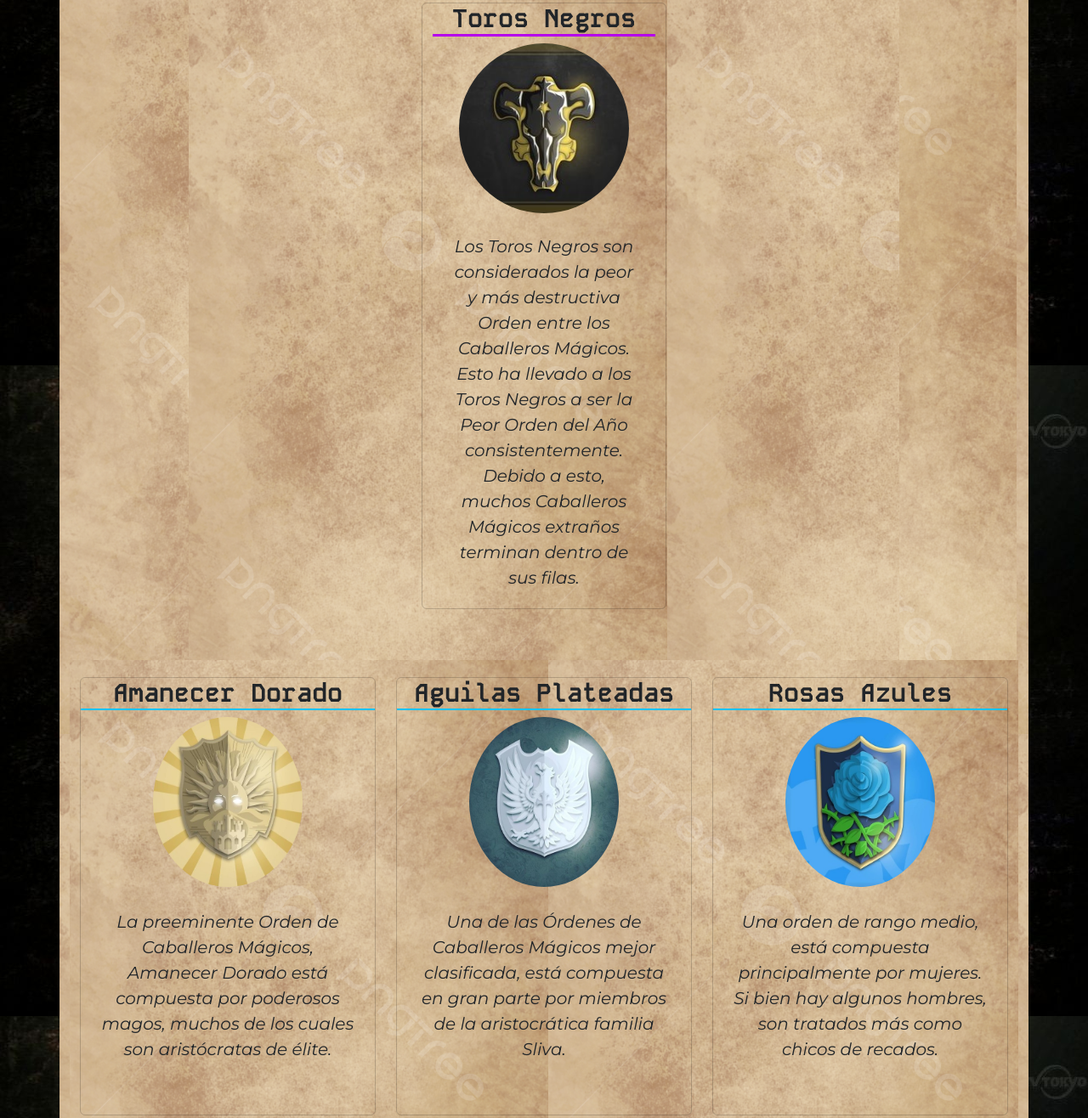
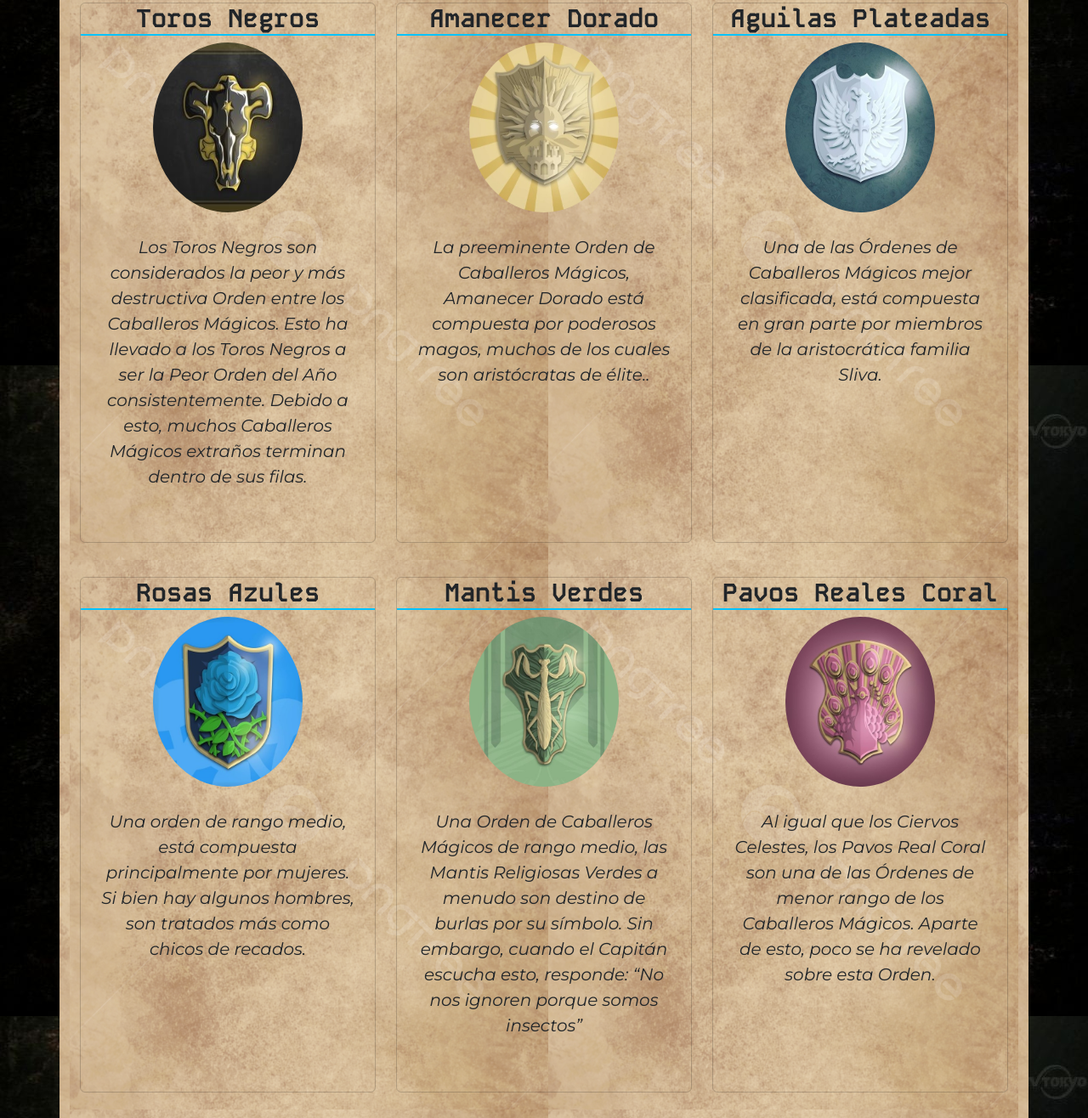
Before and after one commit to Lucas-Tejerina/Proyecto-Final-Tejerina, a plain HTML site: page pages/ordenes.html in a window 1280 px wide. Shown: the part 390-1706 px from the top of the page at 85% size. Drawn offline with nearby package versions, Linux system fonts and the light colour scheme.

Commit message:
se modificaron las cards de ordenes

```diff
--- a/pages/ordenes.html
+++ b/pages/ordenes.html
@@ -34,20 +34,19 @@
         <section class="container">
         <h1>Ordenes</h1>
         <p>En Black Clover, los Caballeros Mágicos sirven como protectores del Reino del Trébol al evitar las amenazas externas e internas. Como una organización de prestigio, muchos aspirantes a magos se postulan para ingresar en sus filas. Dado que los deberes de un Caballero Mágico a menudo se centran en el combate, los enlistados deberán poseer un increíble talento mágico y marcial. Esto hace que el examen de ingreso sea difícil, deslumbrando los sueños de muchos jóvenes de ojos estrellados. A los que tengan la suerte de pasar los exámenes se les permite ingresar a una de las nueve Órdenes de Caballeros Mágicos.</p>
-        <section>
-            <div class="card container" style="width: 18rem;">
-                <h2 class="card-title">Toros Negros</h2>
-                <div class="container">
-                    <a href="#toros-negros">
-                        <img src="./../img/imagenes-index/imagenes-ordenes/Toros Negros.jpg" class="card-img-top" alt="logo-toros-negros">
-                    </a>
+        <section class="container">
+            <div class="row row-cols-1 row-cols-sm-2 row-cols-md-3 g-4">
+                <div class="col">
+                    <div class="card h-100">
+                        <h4 class="card-title">Toros Negros</h4>
+                        <a href="#toros-negros">
+                            <img src="./../img/imagenes-index/imagenes-ordenes/Toros Negros.jpg" class="card-img-top container" alt="logo-toros-negros">
+                        </a>
+                        <div class="card-body">
+                            <p class="card-text">Los Toros Negros son considerados la peor y más destructiva Orden entre los Caballeros Mágicos. Esto ha llevado a los Toros Negros  a ser la Peor Orden del Año consistentemente. Debido a esto, muchos Caballeros Mágicos extraños terminan dentro de sus filas.</p>
+                        </div>
+                    </div>
                 </div>
-                <div class="card-body">
-                    <p class="card-text">Los Toros Negros son considerados la peor y más destructiva Orden entre los Caballeros Mágicos. Esto ha llevado a los Toros Negros  a ser la Peor Orden del Año consistentemente. Debido a esto, muchos Caballeros Mágicos extraños terminan dentro de sus filas.</p>
-                </div>
-        </section>
-        <section class="container">
-            <div class="row row-cols-1 row-cols-md-3 g-4">
                 <div class="col">
                     <div class="card h-100">
                         <h4 class="card-title">Amanecer Dorado</h4>
@@ -55,7 +54,7 @@
                             <img src="./../img/imagenes-index/imagenes-ordenes/Amanecer Dorado.jpg" class="card-img-top container" alt="logo-amanecer-dorado">
                         </a>
                         <div class="card-body">
-                            <p class="card-text">La preeminente Orden de Caballeros Mágicos, Amanecer Dorado está compuesta por poderosos magos, muchos de los cuales son aristócratas de élite.</p>
+                            <p class="card-text">La preeminente Orden de Caballeros Mágicos, Amanecer Dorado está compuesta por poderosos magos, muchos de los cuales son aristócratas de élite..</p>
                         </div>
                     </div>
                 </div>
@@ -70,6 +69,10 @@
                         </div>
                     </div>
                 </div>
+            </div>
+        </section>
+        <section class="container">
+            <div class="row row-cols-1 row-cols-sm-2 row-cols-md-3 g-4">
                 <div class="col">
                     <div class="card h-100">
                         <h4 class="card-title">Rosas Azules</h4>
@@ -81,10 +84,6 @@
                         </div>
                     </div>
                 </div>
-            </div>
-        </section>
-        <section class="container">
-            <div class="row row-cols-1 row-cols-md-3 g-4">
                 <div class="col">
                     <div class="card h-100">
                         <h4 class="card-title">Mantis Verdes</h4>
@@ -92,13 +91,13 @@
                             <img src="./../img/imagenes-index/imagenes-ordenes/Mantis Verdes.jpg" class="card-img-top container" alt="logo-mantis-verdes">
                         </a>
                         <div class="card-body">
-                            <p class="card-text">Una Orden de Caballeros Mágicos de rango medio, las Mantis Religiosas Verdes a menudo son destino de burlas por su símbolo. Sin embargo, cuando el Capitán escucha esto, responde: “No nos ignoren porque somos insectos”.</p>
+                            <p class="card-text">Una Orden de Caballeros Mágicos de rango medio, las Mantis Religiosas Verdes a menudo son destino de burlas por su símbolo. Sin embargo, cuando el Capitán escucha esto, responde: “No nos ignoren porque somos insectos”</p>
                         </div>
                     </div>
                 </div>
                 <div class="col">
                     <div class="card h-100">
-                        <h4 class="card-title">Pavos Coral</h4>
+                        <h4 class="card-title">Pavos Reales Coral</h4>
                         <a href="#pavos-coral">
                             <img src="./../img/imagenes-index/imagenes-ordenes/Pavos Coral.jpg" class="card-img-top container" alt="logo-pavos-coral">
                         </a>
@@ -107,6 +106,10 @@
                         </div>
                     </div>
                 </div>
+            </div>
+        </section>
+        <section class="container">
+            <div class="row row-cols-1 row-cols-sm-2 row-cols-md-3 g-4">
                 <div class="col">
                     <div class="card h-100">
                         <h4 class="card-title">Orcas Moradas</h4>
@@ -118,14 +121,10 @@
                         </div>
                     </div>
                 </div>
-            </div>
-        </section>
-        <section class="container">
-            <div class="row row-cols-1 row-cols-md-3 g-4">
                 <div class="col">
                     <div class="card h-100">
                         <h4 class="card-title">Ciervos Celestes</h4>
-                        <a href="#ciervos-celestes">
+                        <a href="#pavos-coral">
                             <img src="./../img/imagenes-index/imagenes-ordenes/Ciervos Celestes.jpg" class="card-img-top container" alt="logo-ciervos-celestes">
                         </a>
                         <div class="card-body">
@@ -144,6 +143,7 @@
                         </div>
                     </div>
                 </div>
+            </div>
         </section>
         <h3>Lideres</h3>
         <section class="container">
```
